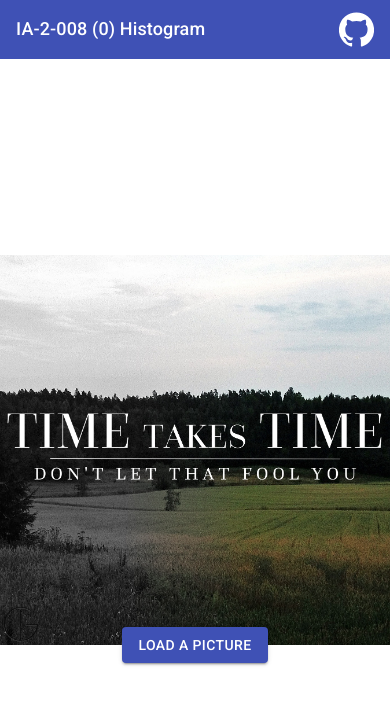
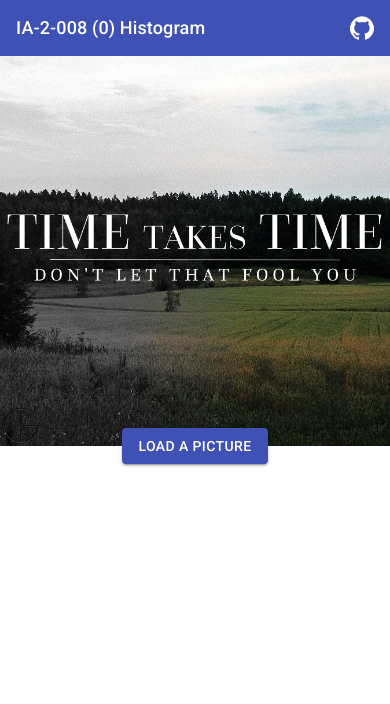
Before and after one commit to DanielGiljam/ia-2-008-0-histogram, a Next.js app: page / in a window 390 px wide. Shown: the top 704 px of the page. Built offline with nearby package versions, Linux system fonts and the light colour scheme.

Commit message:
Improves responsiveness of UI

```diff
--- a/pages/_app.tsx
+++ b/pages/_app.tsx
@@ -27,9 +27,7 @@ function App ({Component, pageProps}: AppProps): JSX.Element {
       {/* CssBaseline kickstart an elegant, consistent, and simple baseline to build upon. */}
       <CssBaseline />
       <Header />
-      <main>
-        <Component {...pageProps} />
-      </main>
+      <Component {...pageProps} />
     </ThemeProvider>
   )
 }
--- a/pages/index.tsx
+++ b/pages/index.tsx
@@ -22,6 +22,9 @@ import fetchPicture from "../test/fetchPicture"
 
 const useStyles = makeStyles((theme: Theme) =>
   createStyles({
+    mainImageData: {
+      padding: "unset",
+    },
     div: {
       alignItems: "center",
       backgroundColor: theme.palette.grey[100],
@@ -30,6 +33,7 @@ const useStyles = makeStyles((theme: Theme) =>
       flexDirection: "column",
       justifyContent: "center",
       height: "100%",
+      minHeight: theme.breakpoints.values[bp] * 0.3,
       maxHeight: theme.breakpoints.values[bp] * 0.3,
       maxWidth: theme.breakpoints.values[bp] * 0.4,
       transition: theme.transitions.create("background-color"),
@@ -128,7 +132,9 @@ function Index (): JSX.Element {
     send(isDragActive ? "DRAGOVER_START" : "DRAGOVER_END")
   }, [isDragActive])
   return (
-    <>
+    <main
+      className={state.context.imageData ? styles.mainImageData : undefined}
+    >
       <div
         className={clsx(
           styles.div,
@@ -170,7 +176,7 @@ function Index (): JSX.Element {
           send("CLEAR_ERROR_MESSAGE")
         }}
       />
-    </>
+    </main>
   )
 }
 
--- a/src/theme/constants.ts
+++ b/src/theme/constants.ts
@@ -2,8 +2,4 @@ import {BreakpointValues} from "@material-ui/core/styles/createBreakpoints"
 
 export const breakpoint: keyof BreakpointValues = "md"
 
-export const defaultSvgIconFontSize = "1.5rem"
-
-export const largeSvgIconFontSize = "2.1875rem"
-
 export const inputLabelButtonHeight = 36
--- a/src/theme/createTheme.ts
+++ b/src/theme/createTheme.ts
@@ -1,10 +1,6 @@
 import {Theme} from "@material-ui/core/styles"
 
-import {
-  breakpoint,
-  defaultSvgIconFontSize,
-  largeSvgIconFontSize,
-} from "./constants"
+import {breakpoint} from "./constants"
 import enhanceResponsiveHeader from "./enhanceResponsiveHeader"
 
 function createTheme (theme: Theme): Theme {
@@ -26,10 +22,10 @@ function createTheme (theme: Theme): Theme {
           alignItems: "center",
           display: "flex",
           flexDirection: "column",
-          justifyContent: "center",
           [breakpointMediaQuery]: {
             paddingLeft: theme.spacing(3),
             paddingRight: theme.spacing(3),
+            justifyContent: "center",
           },
         },
         "#__next": {
@@ -37,12 +33,12 @@ function createTheme (theme: Theme): Theme {
           display: "inherit",
           flexDirection: "inherit",
           height: "100%",
-          justifyContent: "inherit",
           width: "100%",
           [breakpointMediaQuery]: {
             height: "unset",
             minHeight,
             maxWidth,
+            justifyContent: "inherit",
           },
         },
         main: {
@@ -51,7 +47,6 @@ function createTheme (theme: Theme): Theme {
           display: "inherit",
           flexDirection: "inherit",
           height: "100%",
-          "justify-content": "inherit",
           width: "100%",
           ...toolbarCompensation,
           [breakpointMediaQuery]: {
@@ -59,6 +54,7 @@ function createTheme (theme: Theme): Theme {
             borderBottom: mainBorder,
             borderLeft: mainBorder,
             borderRight: mainBorder,
+            justifyContent: "inherit",
           },
         },
       },
@@ -71,14 +67,6 @@ function createTheme (theme: Theme): Theme {
         justifyContent: "space-between",
       },
       ...MuiToolbar,
-    },
-    MuiSvgIcon: {
-      root: {
-        fontSize: largeSvgIconFontSize,
-        [breakpointMediaQuery]: {
-          fontSize: defaultSvgIconFontSize,
-        },
-      },
     },
   }
   theme.props = {
--- a/src/theme/enhanceResponsiveHeader.ts
+++ b/src/theme/enhanceResponsiveHeader.ts
@@ -9,6 +9,7 @@ const toolbarLandscapeMediaQuery =
   "@media (min-width:0px) and (orientation: landscape)"
 const toolbarUndenseBreakpoint: keyof BreakpointValues = "sm"
 const toolbarDefaultPaddingMultiplier = 2
+const toolbarUndensePaddingMultiplier = 3
 
 function enhanceResponsiveHeader (
   theme: Theme,
@@ -28,17 +29,21 @@ function enhanceResponsiveHeader (
     toolbarUndenseMediaQuery
   ] as {minHeight: number}).minHeight
   const toolbarDefaultPadding = theme.spacing(toolbarDefaultPaddingMultiplier)
+  const toolbarUndensePadding = theme.spacing(toolbarUndensePaddingMultiplier)
   return {
     toolbarCompensation: {
       marginTop: theme.mixins.toolbar.minHeight,
+      padding: toolbarDefaultPadding,
       [toolbarLandscapeMediaQuery]: {
         marginTop: toolbarDenseHeight,
       },
       [toolbarUndenseMediaQuery]: {
         marginTop: toolbarUndenseHeight,
+        padding: toolbarUndensePadding,
       },
       [breakpointMediaQuery]: {
         marginTop: "unset",
+        padding: toolbarDefaultPadding,
       },
     },
     MuiAppBar: {
```
